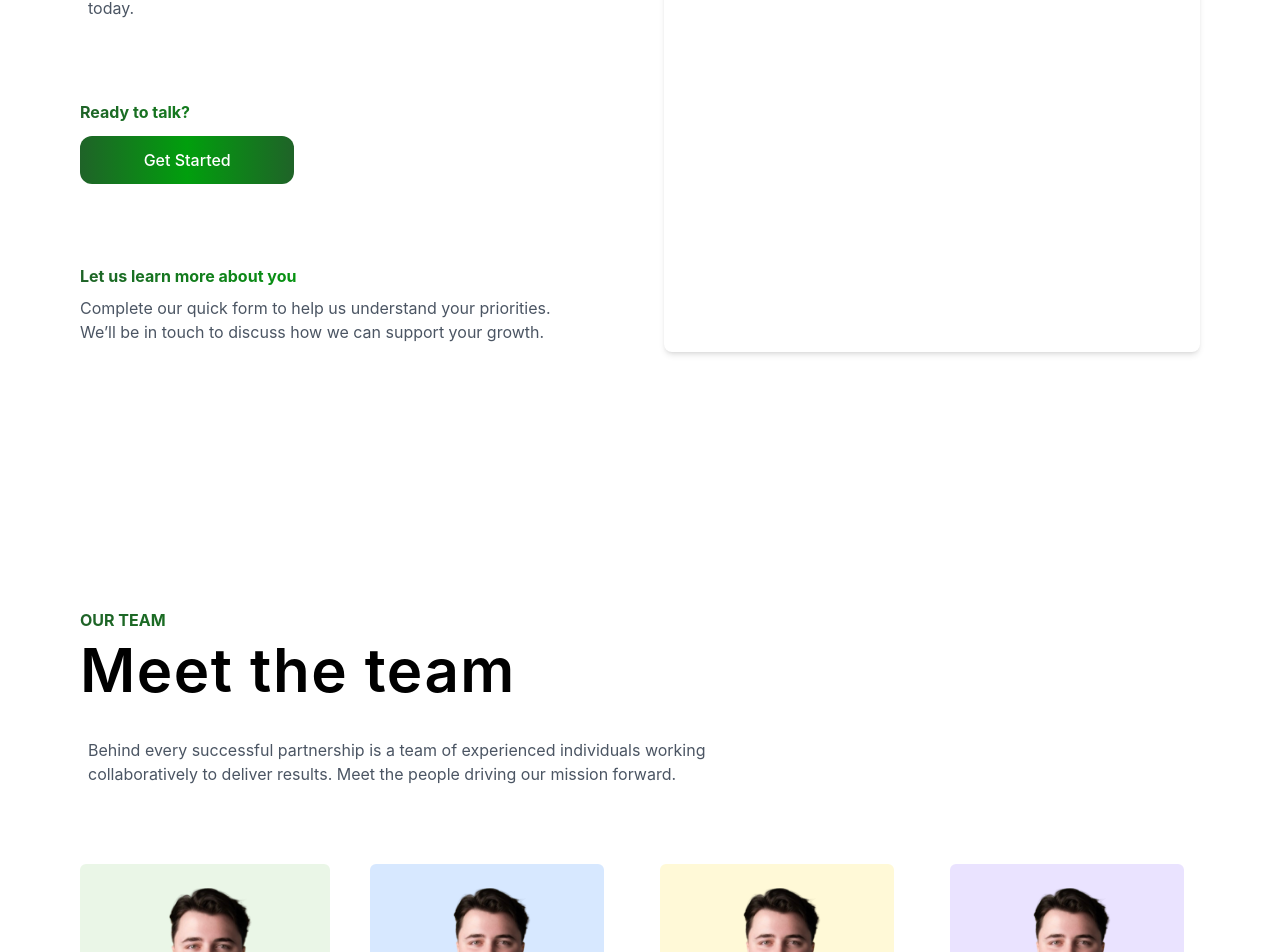
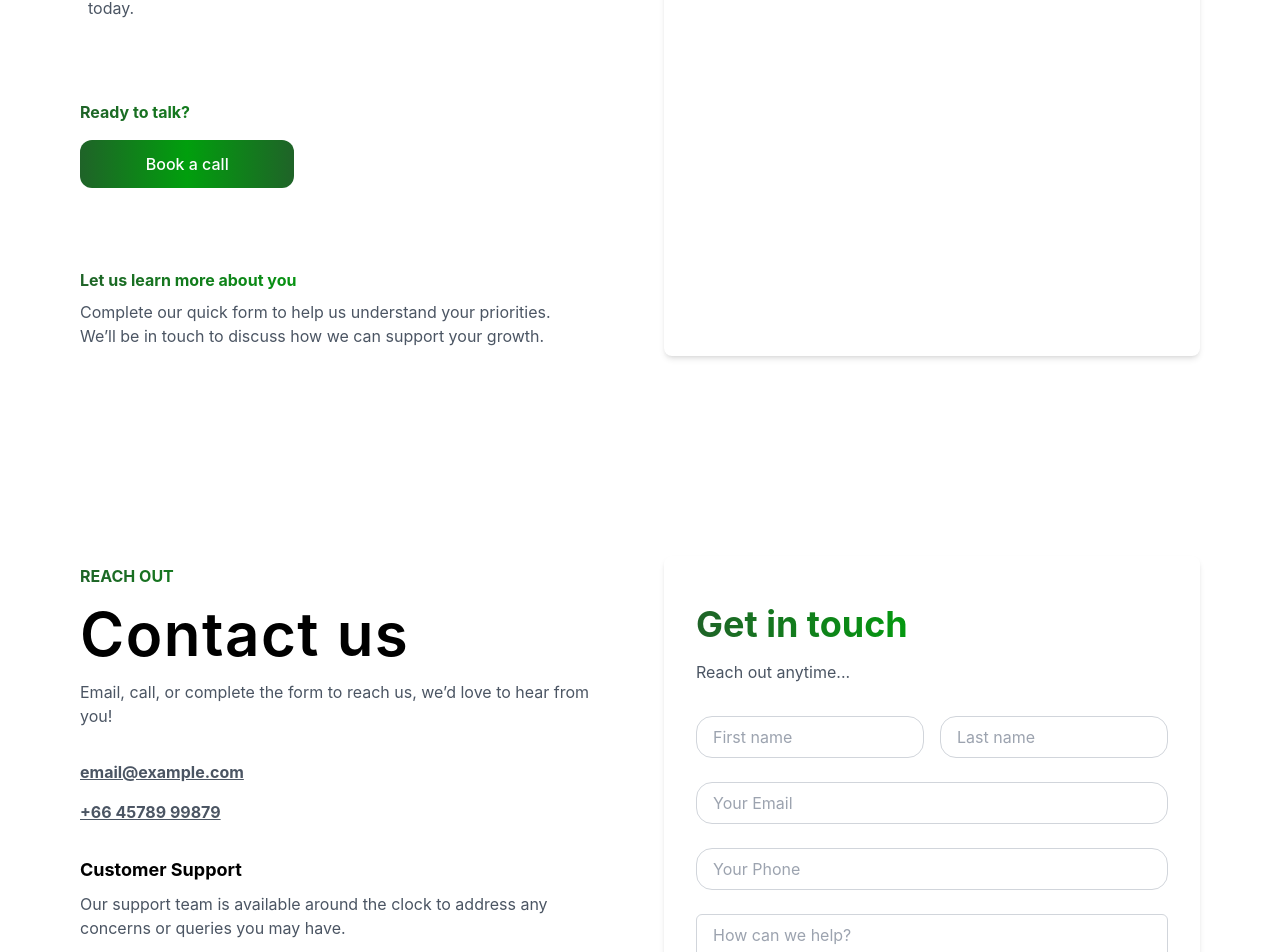
Before and after one commit to johnnybasgallop/fairway-site, a React (Create React App) app: page / in a window 1280 px wide. Shown: the part 2259-3211 px from the top of the page. Built offline with nearby package versions, Linux system fonts and the light colour scheme.

Commit message:
meet the team needs to be moved to its own place - has been commented out temporarily

```diff
--- a/src/App.css
+++ b/src/App.css
@@ -2,6 +2,10 @@
 @tailwind components;
 @tailwind utilities;
 
+html {
+  scroll-behavior: smooth;
+  scroll-padding-top: 80px; /* Adjust this value to match your navbar height */
+}
 .bg-clip-text {
   background-clip: text;
   -webkit-background-clip: text;
@@ -9,6 +13,27 @@
 
 .App {
   text-align: center;
+}
+
+@media screen and (min-width: 1040px) {
+  .App {
+    scroll-snap-type: y mandatory;
+    overflow-y: scroll;
+    height: 100vh; /* Ensure full height for snap */
+  }
+
+  .App > div {
+    scroll-snap-align: start;
+    height: 100vh; /* Each section should take up full viewport height */
+  }
+}
+
+/* Disable snap scroll on mobile */
+@media screen and (max-width: 1039px) {
+  .App {
+    scroll-snap-type: none;
+    overflow-y: auto;
+  }
 }
 
 .App-logo {
--- a/src/App.js
+++ b/src/App.js
@@ -1,5 +1,4 @@
-import logo from "./logo.svg";
-import "./App.css";
+import React from "react";
 import Navbar from "./Navbar/Navbar";
 import HeroSection from "./Landing/HeroSection";
 import WhatWeDo from "./What-We-Do/WhatWeDo";
@@ -14,7 +13,7 @@ function App() {
       <HeroSection />
       <WhatWeDo />
       <GetStartedWidget />
-      <MeetTheTeam />
+      {/* <MeetTheTeam /> */}
       <ContactPage />
     </div>
   );
--- a/src/Contact-Us/ContactPage.jsx
+++ b/src/Contact-Us/ContactPage.jsx
@@ -2,7 +2,7 @@ import React from "react";
 
 const ContactPage = () => {
   return (
-    <section className="px-[20px] md:px-[30px] lg:px-[40px] xl:px-[80px] py-12 bg-white text-left w-full py-4 lg:py-[60px] xl:py-[100px] 2xl:py-[120px]">
+    <section className="px-[20px] md:px-[30px] lg:px-[40px] xl:px-[80px] py-12 bg-white text-left w-full py-0 lg:py-[60px] xl:py-[100px] 2xl:py-[120px]">
       <div className="grid grid-cols-1 lg:grid-cols-2 gap-12">
         {/* Left Section */}
         <div className="text-left">
--- a/src/Get-Started/GetStartedWidget.jsx
+++ b/src/Get-Started/GetStartedWidget.jsx
@@ -2,7 +2,7 @@ import { Widget, PopupButton } from "@typeform/embed-react";
 
 const GetStartedWidget = () => {
   return (
-    <section className="px-[20px] md:px-[30px] lg:px-[40px] xl:px-[80px] py-12 bg-white text-left w-full py-4 lg:py-[60px] xl:py-[100px] 2xl:py-[120px]">
+    <section className="px-[20px] md:px-[30px] lg:px-[40px] xl:px-[80px] py-12 bg-white text-left w-full py-12 lg:py-[60px] xl:py-[100px] 2xl:py-[120px]">
       <div className="grid grid-cols-1 lg:grid-cols-2 gap-12">
         {/* Left Section */}
         <div className="text-left">
@@ -25,12 +25,17 @@ const GetStartedWidget = () => {
 
           <div className="space-y-[40px] pt-[20px] md:space-y-[80px] md:pt-[40px]">
             <div className="w-full space-y-5 md:space-y-3">
-              <p className="text-md text-transparent bg-clip-text bg-green-gradient font-bold hover:font-extrabold">
+              <p className="text-md text-transparent bg-clip-text bg-green-gradient font-bold hover:font-extrabold mb-3 lg:mb-4">
                 Ready to talk?
               </p>
-              <button className="w-[75%] py-3 md:w-[60%] lg:w-[40%] 2xl:py-4 bg-green-gradient text-white rounded-xl font-medium lg:text-md 2xl:text-lg hover:bg-green-700">
-                Get Started
-              </button>
+              <a
+                target="_blank"
+                href="https://calendly.com/fairwaycapitalpartners-info/onboarding?month=2025-01"
+              >
+                <button className="w-[75%] py-3 md:w-[60%] lg:w-[40%] 2xl:py-4 bg-green-gradient text-white rounded-xl font-medium lg:text-md 2xl:text-lg hover:bg-green-700">
+                  Book a call
+                </button>
+              </a>
             </div>
             <div>
               <p className="text-md text-transparent bg-clip-text bg-green-gradient font-bold hover:font-extrabold">
--- a/src/Navbar/NavLinks.js
+++ b/src/Navbar/NavLinks.js
@@ -7,7 +7,7 @@ const NavLinks = ({ isMobile = false, closeMenu }) => {
     { href: "#what-we-offer", label: "What we offer" },
     { href: "#get-started", label: "Get started" },
     { href: "#why-us", label: "Why us?" },
-    { href: "#our-team", label: "Our team" },
+    { href: "#meet-the-team", label: "Our team" },
   ];
 
   return (
@@ -45,7 +45,9 @@ const NavLinks = ({ isMobile = false, closeMenu }) => {
       <a
         href="#contact-us"
         className={`bg-black text-white px-6 py-2 ${
-          isMobile ? "w-[90%] rounded-xl absolute bottom-10" : "rounded-full"
+          isMobile
+            ? "w-[90%] rounded-xl absolute bottom-10 text-center py-4"
+            : "rounded-full"
         } font-medium hover:bg-gray-600`}
         onClick={isMobile ? closeMenu : undefined}
       >
--- a/src/Out-Team/MeetTheTeam.jsx
+++ b/src/Out-Team/MeetTheTeam.jsx
@@ -34,9 +34,9 @@ const teamMembers = [
 
 const MeetTheTeam = () => {
   return (
-    <section className="px-[20px] md:px-[30px] lg:px-[40px] xl:px-[80px] py-12 bg-white text-left w-full py-4 lg:py-[60px] xl:py-[100px] 2xl:py-[120px]">
+    <section className="px-[20px] md:px-[30px] lg:px-[40px] xl:px-[80px] py-12 bg-white text-left w-full py-12 lg:py-[60px] xl:py-[100px] 2xl:py-[120px]">
       {/* Heading */}
-      <div className="text-left mb-0  py-4 md:py-12 ">
+      <div className="text-left mb-0 ">
         <h3 className="text-transparent bg-clip-text bg-green-gradient font-bold text-md py-2 uppercase">
           Our Team
         </h3>
--- a/src/What-We-Do/WhatWeDo.jsx
+++ b/src/What-We-Do/WhatWeDo.jsx
@@ -3,7 +3,7 @@ import { FaLock, FaCogs, FaBullseye } from "react-icons/fa";
 
 const WhatWeDo = () => {
   return (
-    <section className="px-[20px] md:px-[30px] lg:px-[40px] xl:px-[80px] py-12 bg-white text-left w-full py-4 lg:py-[60px] xl:py-[100px] 2xl:py-[120px]">
+    <section className="px-[20px] md:px-[30px] lg:px-[40px] xl:px-[80px] py-12 bg-white text-left w-full py-12 lg:py-[60px] xl:py-[100px] 2xl:py-[120px]">
       {/* Section Heading */}
       <div className="text-left mb-12">
         <h3 className="text-transparent bg-clip-text bg-green-gradient font-bold text-md py-2 uppercase">
```
